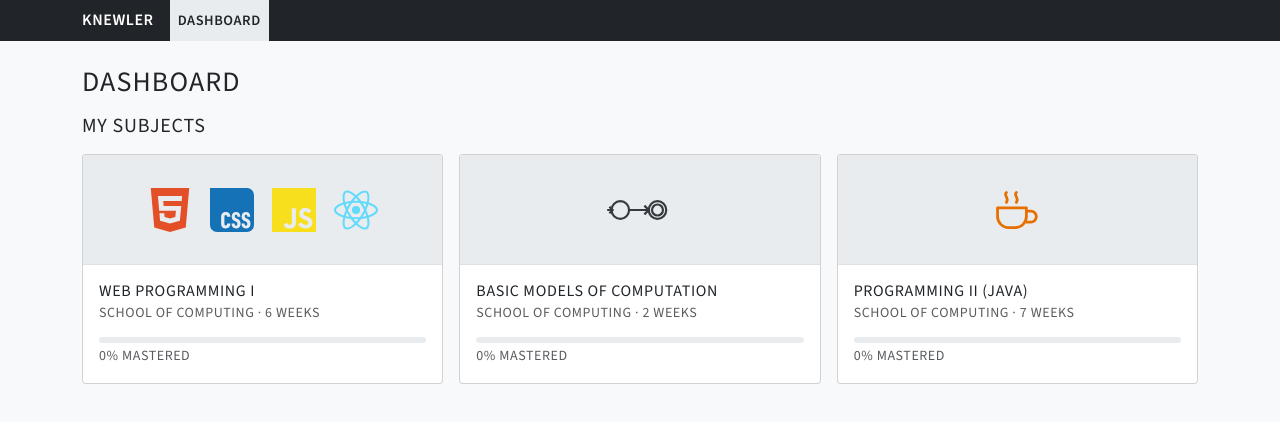
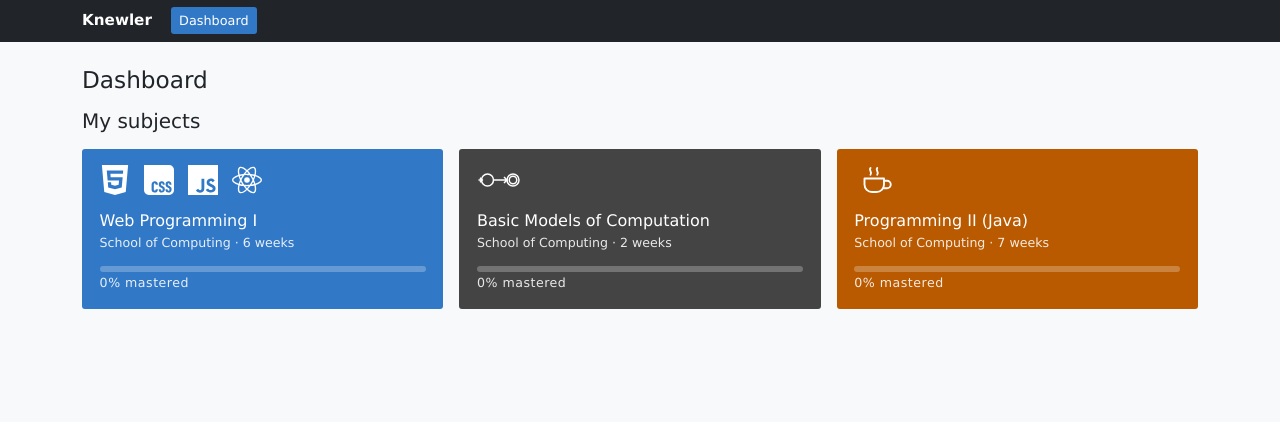
Before and after one commit to victorabuchi/knewler, a React (Vite) app: page / in a window 1280 px wide. Shown: the top 422 px of the page. Built offline with nearby package versions, Linux system fonts and the light colour scheme.

Commit message:
Badge theme: solid-colour cards, badge nav and breadcrumbs, Verdana

```diff
--- /dev/null
+++ b/src/badge.js
@@ -0,0 +1,26 @@
+// The app's cards, like the shields.io badges on the GitHub profile, are a solid colour with white (or black) text.
+// badge(hex) picks readable text for a brand colour: white when it has enough contrast, black on very light colours,
+// otherwise the colour is darkened until white text is readable (WCAG AA, 4.5:1).
+const channels = (hex) => [1, 3, 5].map((i) => parseInt(hex.slice(i, i + 2), 16))
+const luminance = (hex) => {
+  const [r, g, b] = channels(hex).map((v) => v / 255).map((c) => (c <= 0.03928 ? c / 12.92 : ((c + 0.055) / 1.055) ** 2.4))
+  return 0.2126 * r + 0.7152 * g + 0.0722 * b
+}
+const contrast = (a, b) => (Math.max(a, b) + 0.05) / (Math.min(a, b) + 0.05)
+const darken = (hex, k) => `#${channels(hex).map((v) => Math.round(v * (1 - k)).toString(16).padStart(2, '0')).join('')}`
+
+export function badge(hex) {
+  const white = { fg: '#ffffff', filter: 'brightness(0) invert(1)' }
+  const black = { fg: '#111111', filter: 'brightness(0)' }
+  if (contrast(1, luminance(hex)) >= 4.5) return { bg: hex, ...white }
+  if (contrast(1, luminance(hex)) < 2.2) return { bg: hex, ...black } // only very light colours (yellow, cyan) get black text
+  let k = 0
+  while (k < 1 && contrast(1, luminance(darken(hex, k))) < 4.5) k += 0.04
+  return { bg: darken(hex, k), ...white }
+}
+
+// Inline style for a badge-coloured card.
+export const badgeStyle = (hex) => {
+  const b = badge(hex)
+  return { background: b.bg, color: b.fg, '--badge-fg': b.fg }
+}
--- a/src/components/CourseCard.jsx
+++ b/src/components/CourseCard.jsx
@@ -1,34 +1,36 @@
 import { Card } from 'react-bootstrap'
 import { useNavigate } from 'react-router-dom'
 import Meter from './Meter.jsx'
+import { badge, badgeStyle } from '../badge'
 import { useProgress } from '../hooks/useProgress'
 import { isMastered } from '../storage'
 
-// A dashboard-style card: coloured cover, title, subtitle, mastered progress.
-function CourseCard({ cover, title, subtitle, logos = [], items, to }) {
+// A badge-style card (solid colour, like the shields.io badges on the GitHub profile): logos, title, mastered progress.
+function CourseCard({ cover, title, subtitle, logos = [], items, to, color = '#444444' }) {
   const navigate = useNavigate()
   const { progress } = useProgress()
   const mastered = items.filter((i) => isMastered(progress, i.id)).length
   const pct = items.length ? Math.round((mastered / items.length) * 100) : 0
   return (
     <Card
-      className="course-card h-100 overflow-hidden"
+      className="course-card badge-card h-100"
+      style={badgeStyle(color)}
       role="link"
       tabIndex={0}
       onClick={() => navigate(to)}
       onKeyDown={(e) => e.key === 'Enter' && navigate(to)}
     >
-      <div className="course-cover">
-        {cover && <span className="course-cover-label">{cover}</span>}
-        <div className="course-logos">
-          {logos.map((l) => <img key={l.alt} src={l.src} alt={l.alt} height="44" />)}
+      <Card.Body>
+        <div className="d-flex align-items-start justify-content-between gap-2 mb-3">
+          <div className="course-logos">
+            {logos.map((l) => <img key={l.alt} src={l.src} alt={l.alt} height="30" style={{ filter: badge(color).filter }} />)}
+          </div>
+          {cover && <span className="course-cover-label">{cover}</span>}
         </div>
-      </div>
-      <Card.Body>
         <Card.Title as="h3" className="fs-6">{title}</Card.Title>
-        <Card.Subtitle className="text-body-secondary small mb-3">{subtitle}</Card.Subtitle>
+        <Card.Subtitle className="small mb-3">{subtitle}</Card.Subtitle>
         <Meter now={pct} height={6} label={`${title}: ${pct}% mastered`} />
-        <small className="text-body-secondary">{pct}% mastered</small>
+        <small>{pct}% mastered</small>
       </Card.Body>
     </Card>
   )
--- a/src/data/subjects.js
+++ b/src/data/subjects.js
@@ -20,22 +20,24 @@ const logo = (src, alt) => ({ src, alt })
 export const SUBJECTS = [
   {
     id: 'webprog',
+    color: '#3178C6',
     title: 'Web Programming I',
     org: 'School of Computing',
     examDate: '2026-10-23',
     tools: [{ path: 'all/exam', label: 'Exam practice' }, { path: 'glossary', label: 'Glossary' }],
     logos: [logo(html5, 'HTML'), logo(css, 'CSS'), logo(javascript, 'JavaScript'), logo(react, 'React')],
     weeks: [
-      { n: 1, title: 'Intro to the web, HTML, CSS', logos: [logo(html5, 'HTML'), logo(css, 'CSS')] },
-      { n: 2, title: 'Git + GitHub', logos: [logo(git, 'Git'), logo(github, 'GitHub')] },
-      { n: 3, title: 'Accessibility + Bootstrap', logos: [logo(bootstrap, 'Bootstrap')] },
-      { n: 4, title: 'JavaScript I + II: DOM, libraries, async, REST, fetch', logos: [logo(javascript, 'JavaScript'), logo(json, 'JSON')] },
-      { n: 5, title: 'React basics', logos: [logo(react, 'React')] },
-      { n: 6, title: 'Programming with AI + AI assignment', logos: [logo(copilot, 'GitHub Copilot')] },
+      { n: 1, color: '#E34F26', title: 'Intro to the web, HTML, CSS', logos: [logo(html5, 'HTML'), logo(css, 'CSS')] },
+      { n: 2, color: '#F05032', title: 'Git + GitHub', logos: [logo(git, 'Git'), logo(github, 'GitHub')] },
+      { n: 3, color: '#7952B3', title: 'Accessibility + Bootstrap', logos: [logo(bootstrap, 'Bootstrap')] },
+      { n: 4, color: '#F7DF1E', title: 'JavaScript I + II: DOM, libraries, async, REST, fetch', logos: [logo(javascript, 'JavaScript'), logo(json, 'JSON')] },
+      { n: 5, color: '#61DAFB', title: 'React basics', logos: [logo(react, 'React')] },
+      { n: 6, color: '#111827', title: 'Programming with AI + AI assignment', logos: [logo(copilot, 'GitHub Copilot')] },
     ],
   },
   {
     id: 'bmc',
+    color: '#444444',
     title: 'Basic Models of Computation',
     org: 'School of Computing',
     quiz: false, // pen-and-paper theory exam built from the exercises: Learn (the lecture PDFs) and Exercises only
@@ -43,25 +45,26 @@ export const SUBJECTS = [
     logos: [logo(automaton, 'Finite automaton')],
     // Two groups: lectures 1 to 4 with exercise 1, and lectures 5 and 6 with exercises 2 and 3.
     weeks: [
-      { n: 1, title: 'Finite automata and regular expressions', logos: [logo(automaton, 'Finite automaton')] },
-      { n: 2, title: 'Regular expressions', logos: [logo(automaton, 'Finite automaton')] },
+      { n: 1, color: '#444444', title: 'Finite automata and regular expressions', logos: [logo(automaton, 'Finite automaton')] },
+      { n: 2, color: '#3178C6', title: 'Regular expressions', logos: [logo(automaton, 'Finite automaton')] },
     ],
   },
   {
     id: 'prog2',
+    color: '#E76F00',
     title: 'Programming II (Java)',
     org: 'School of Computing',
     quiz: false, // Learn and Code exercises only: no Practice or Mock exam
     tools: [{ path: 'all/learn', label: 'Learn' }, { path: 'all/code', label: 'Code exercises' }],
     logos: [logo(java, 'Java')],
     weeks: [
-      { n: 1, title: 'Java basics: variables, operators, conditionals, loops', logos: [logo(java, 'Java')] },
-      { n: 2, title: 'Methods, strings and arrays', logos: [logo(java, 'Java')] },
-      { n: 3, title: 'Classes and objects', logos: [logo(java, 'Java')] },
-      { n: 4, title: 'Inheritance, abstract classes, interfaces', logos: [logo(java, 'Java')] },
-      { n: 5, title: 'Exceptions, collections, generics, lambdas', logos: [logo(java, 'Java')] },
-      { n: 6, title: 'Threads', logos: [logo(java, 'Java')] },
-      { n: 7, title: 'JavaFX', logos: [logo(java, 'Java')] },
+      { n: 1, color: '#E76F00', title: 'Java basics: variables, operators, conditionals, loops', logos: [logo(java, 'Java')] },
+      { n: 2, color: '#5382A1', title: 'Methods, strings and arrays', logos: [logo(java, 'Java')] },
+      { n: 3, color: '#E76F00', title: 'Classes and objects', logos: [logo(java, 'Java')] },
+      { n: 4, color: '#5382A1', title: 'Inheritance, abstract classes, interfaces', logos: [logo(java, 'Java')] },
+      { n: 5, color: '#E76F00', title: 'Exceptions, collections, generics, lambdas', logos: [logo(java, 'Java')] },
+      { n: 6, color: '#5382A1', title: 'Threads', logos: [logo(java, 'Java')] },
+      { n: 7, color: '#363636', title: 'JavaFX', logos: [logo(java, 'Java')] },
     ],
   },
 ]
--- a/src/index.css
+++ b/src/index.css
@@ -55,3 +55,40 @@ form .btn { font-family: Verdana, 'DejaVu Sans', Geneva, sans-serif; text-transf
 .course-cover-label { background: #444444; color: #fff; padding: 2px 8px; font-size: .72rem; }
 .list-group, .list-group-item, .alert, .form-control, .form-select, .accordion, .accordion-item, .modal-content, .pdf-frame, .answer-page, .thumb { border-radius: 4px; }
 .accordion-item:first-of-type, .accordion-item:last-of-type { border-radius: 4px; }
+
+/* ---- The badge theme: the shields.io flat look from the GitHub profile, across the app ----
+   Verdana, mixed case, solid colours, 3px corners. Questions and what the user types keep the plain system font. */
+body { font-family: Verdana, 'DejaVu Sans', Geneva, sans-serif; font-size: .9rem; }
+h1, h2, h3, h4, h5, h6, .card-title, .card-subtitle, .nav-tabs, .navbar, .breadcrumb { text-transform: none; letter-spacing: 0; font-family: Verdana, 'DejaVu Sans', Geneva, sans-serif; }
+h1, .h3 { font-size: 1.45rem; }
+h1 small, h2 small { text-transform: none; }
+
+/* Top bar: every link is a badge */
+.navbar { font-size: .8rem; font-weight: 400; }
+.navbar .navbar-brand { font-weight: 700; font-size: .95rem; text-transform: none; }
+.navbar .nav-link { background: #444444; color: #fff; border-radius: 3px; padding: .25rem .7rem; margin: .45rem .2rem; }
+.navbar .nav-link:hover, .navbar .nav-link:focus-visible { background: #3178C6; color: #fff; }
+.navbar .nav-link.active { background: #3178C6; color: #fff; }
+
+/* Breadcrumbs: Dashboard / Course / Week as badges */
+.breadcrumb { gap: 6px; margin-bottom: 1rem; }
+.breadcrumb-item { display: inline-flex; align-items: center; padding: 0; }
+.breadcrumb-item + .breadcrumb-item { padding-left: 0; }
+.breadcrumb-item + .breadcrumb-item::before { content: ''; padding: 0; }
+.breadcrumb-item a, .breadcrumb-item.active { display: inline-block; background: #444444; color: #fff; text-decoration: none; padding: 3px 10px; border-radius: 3px; font-size: .78rem; }
+.breadcrumb-item a:hover { background: #303030; color: #fff; }
+.breadcrumb-item.active { background: #3178C6; }
+
+/* Cards: a solid colour with white (or black) text, logo, title and progress, like a badge */
+.badge-card { border: 0; border-radius: 3px; color: var(--badge-fg, #fff); }
+.badge-card .card-body { padding: 1rem 1.1rem; }
+.badge-card .card-title, .badge-card .card-text, .badge-card .card-subtitle, .badge-card small, .badge-card div { color: inherit; }
+.badge-card .card-subtitle, .badge-card .card-text, .badge-card small { opacity: .88; }
+.badge-card .course-logos { gap: 14px; }
+.badge-card .course-logos img { max-width: 64px; }
+.badge-card .course-cover-label { position: static; background: color-mix(in srgb, var(--badge-fg, #fff) 22%, transparent); color: inherit; }
+.badge-card .progress { background: color-mix(in srgb, var(--badge-fg, #fff) 25%, transparent); border-radius: 3px; }
+.badge-card .progress-bar { background: var(--badge-fg, #fff); }
+.course-card.badge-card:hover { filter: brightness(.92); border: 0; }
+.course-card.badge-card:focus-visible { outline: 3px solid #111; outline-offset: 2px; }
+.badge-card small { text-transform: none; }
--- a/src/pages/Dashboard.jsx
+++ b/src/pages/Dashboard.jsx
@@ -17,6 +17,7 @@ function Dashboard() {
               logos={s.logos}
               items={scopedItems(s.id, 'all')}
               to={`/s/${s.id}`}
+              color={s.color}
             />
           </Col>
         ))}
--- a/src/pages/Subject.jsx
+++ b/src/pages/Subject.jsx
@@ -41,6 +41,7 @@ function Subject() {
                 logos={w.logos}
                 items={items}
                 to={`/s/${subjectId}/${w.n}`}
+                color={w.color}
               />
             </Col>
           )
```
Also changed, not shown: src/pages/Progress.jsx (+4 -3 lines), src/pages/WeekHub.jsx (+5 -2 lines).
